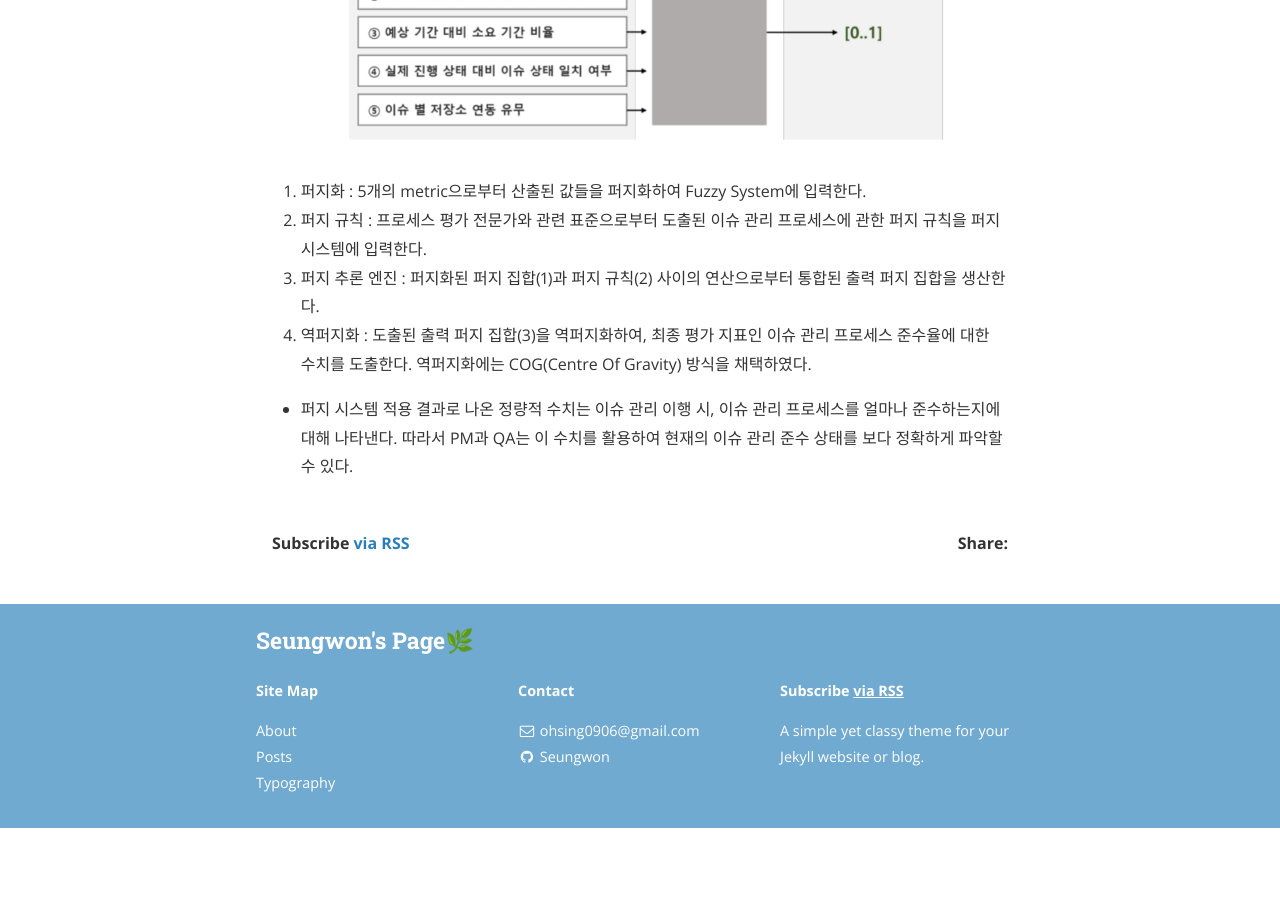
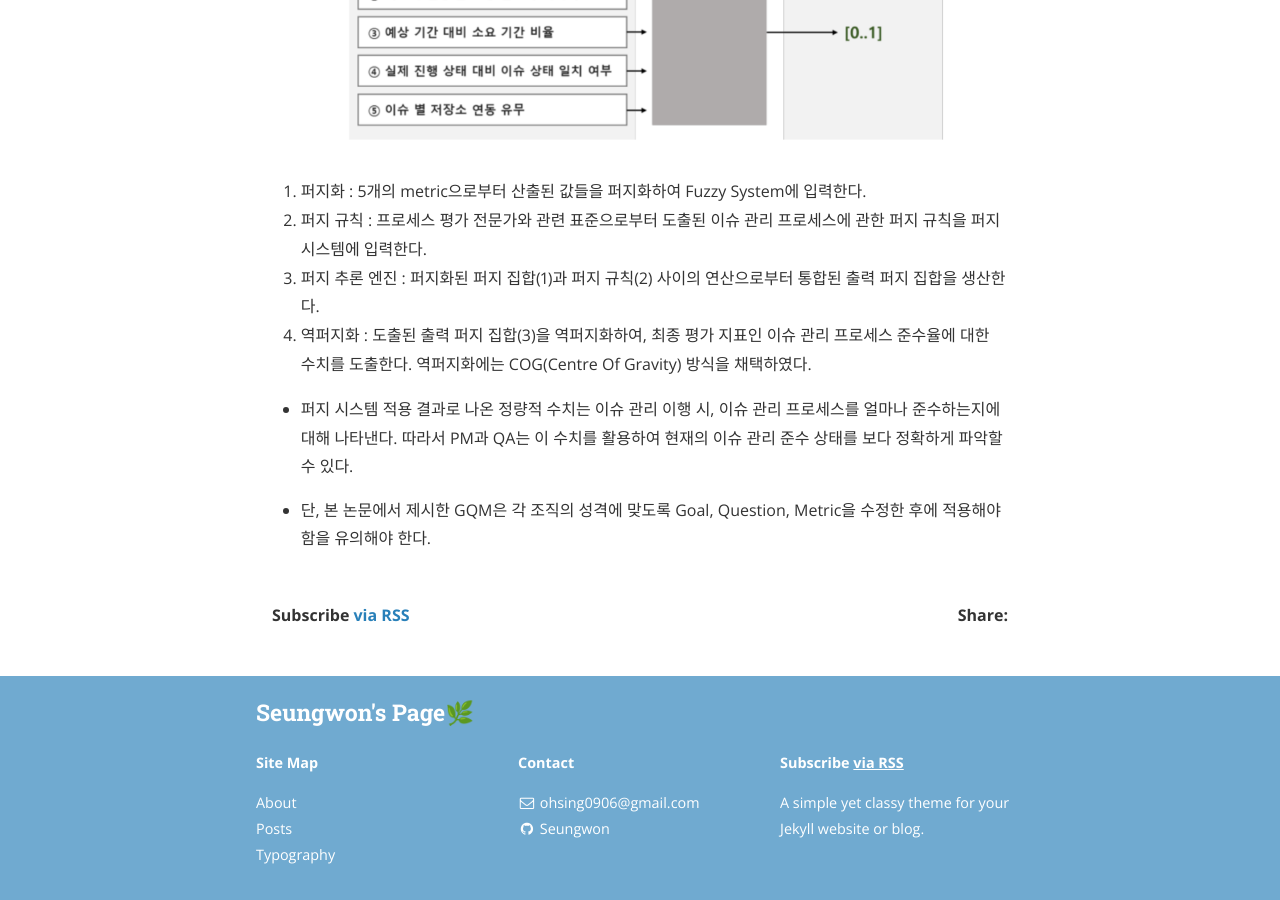
Before and after one commit to swon96/swon96.github.io, a Jekyll site: the page built from _posts/SE/2018-10-10-SE3.md, in a window 1280 px wide and 900 px high, scrolled down 3844 px. Built offline with Jekyll 4.4.1, drawn with Linux system fonts in a browser that asks for light colours; nearby versions of some CDN libraries; before the commit the page ends 4672 px from its top, so only the background shows below that.

Commit message:
포스트 일부 내용 추가

```diff
--- a/_posts/SE/2018-10-10-SE3.md
+++ b/_posts/SE/2018-10-10-SE3.md
@@ -70,3 +70,5 @@ categories: SE
 </ol>
 
 - 퍼지 시스템 적용 결과로 나온 정량적 수치는 이슈 관리 이행 시, 이슈 관리 프로세스를 얼마나 준수하는지에 대해 나타낸다. 따라서 PM과 QA는 이 수치를 활용하여 현재의 이슈 관리 준수 상태를 보다 정확하게 파악할 수 있다.
+
+- 단, 본 논문에서 제시한 GQM은 각 조직의 성격에 맞도록 Goal, Question, Metric을 수정한 후에 적용해야 함을 유의해야 한다.
```
